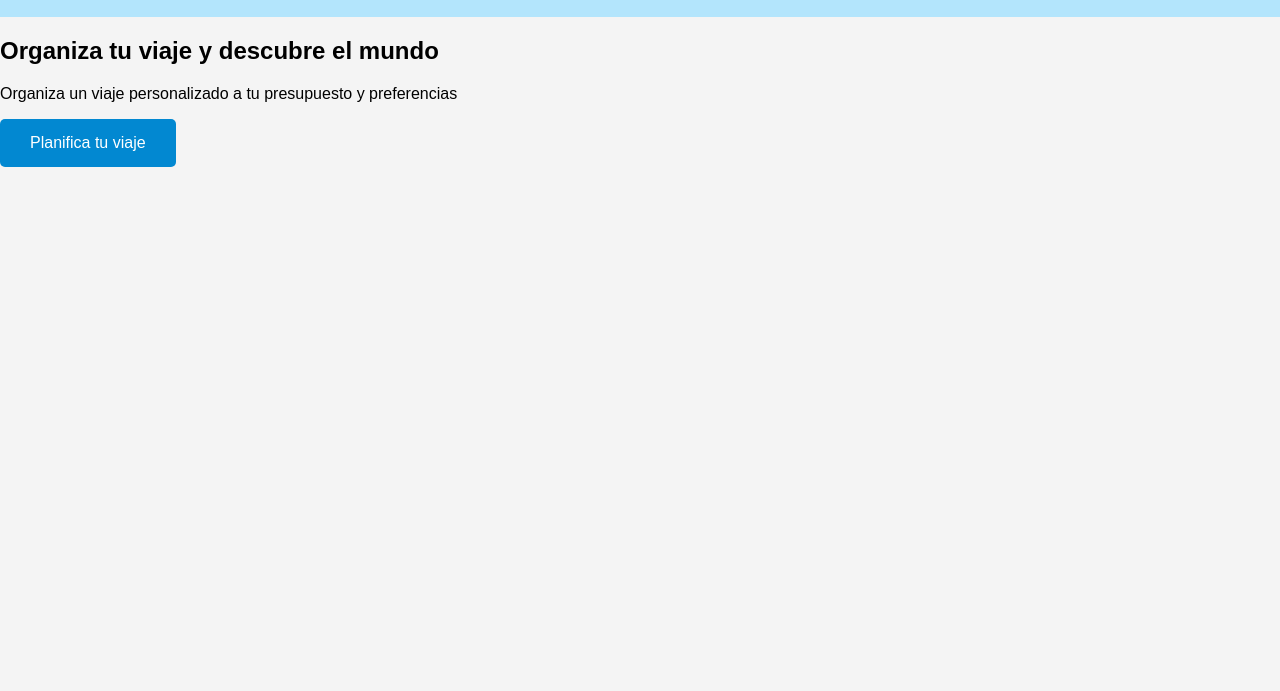
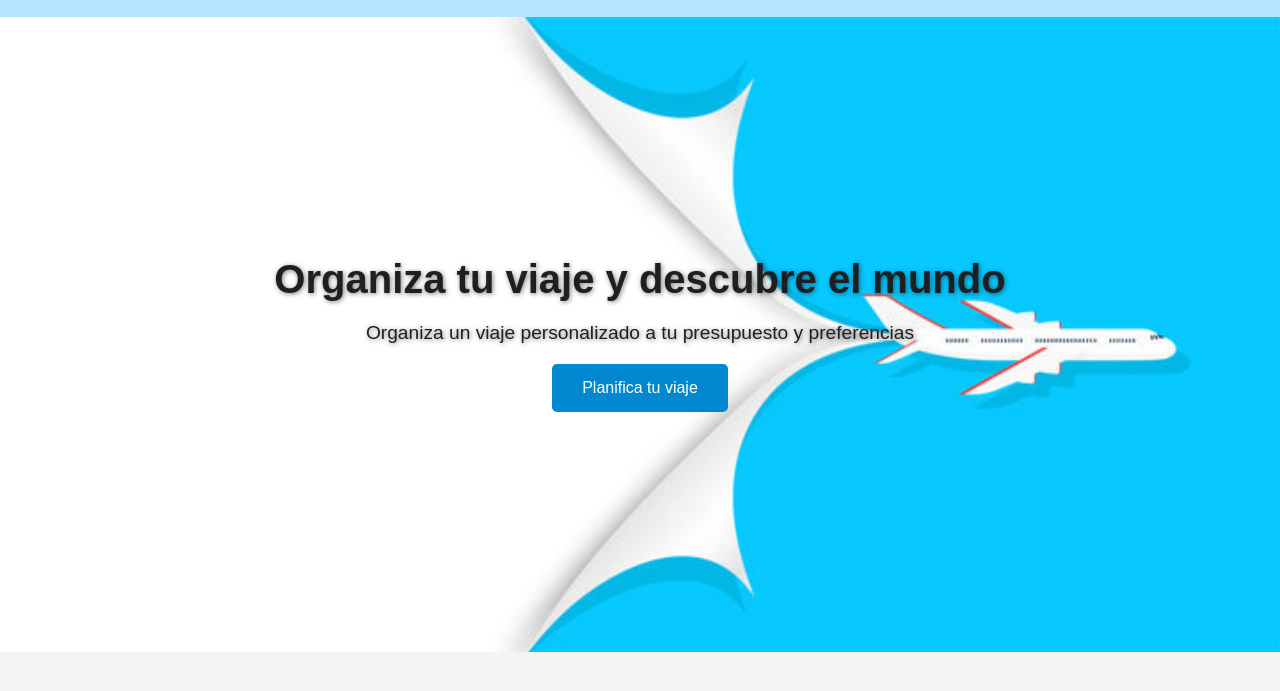
Before and after one commit to UCC-LabCompu2/proyecto2024-ferrer, a plain HTML site: page pagina/index.html in a window 1280 px wide. Shown: the part 73-764 px from the top of the page. Drawn offline with Linux system fonts and the light colour scheme.

Commit message:
termine la pagina principal (home)

```diff
--- a/pagina/index.html
+++ b/pagina/index.html
@@ -9,6 +9,24 @@
             margin: 0;
             padding: 0;
             background-color: #f4f4f4;
+        }
+        .main {
+            text-align: center;
+            background-image: url('imagenes/mianback.png'); /* Cambia a la ruta de tu imagen */
+            background-size: cover;
+            padding: 240px 20px;
+            color: #1e1f22;
+        }
+        .main h1, .main p {
+            text-shadow: 1px 1px 5px rgba(0, 0, 0, 0.5); /* Subtle text shadow */
+        }
+        .main h1 {
+            font-size: 2.5em;
+            margin: 0;
+        }
+        .main p {
+            font-size: 1.2em;
+            margin: 20px 0;
         }
         .main button {
             background-color: #0288d1;
```
Also changed, not shown: pagina/imagenes/mianback.png (added).
